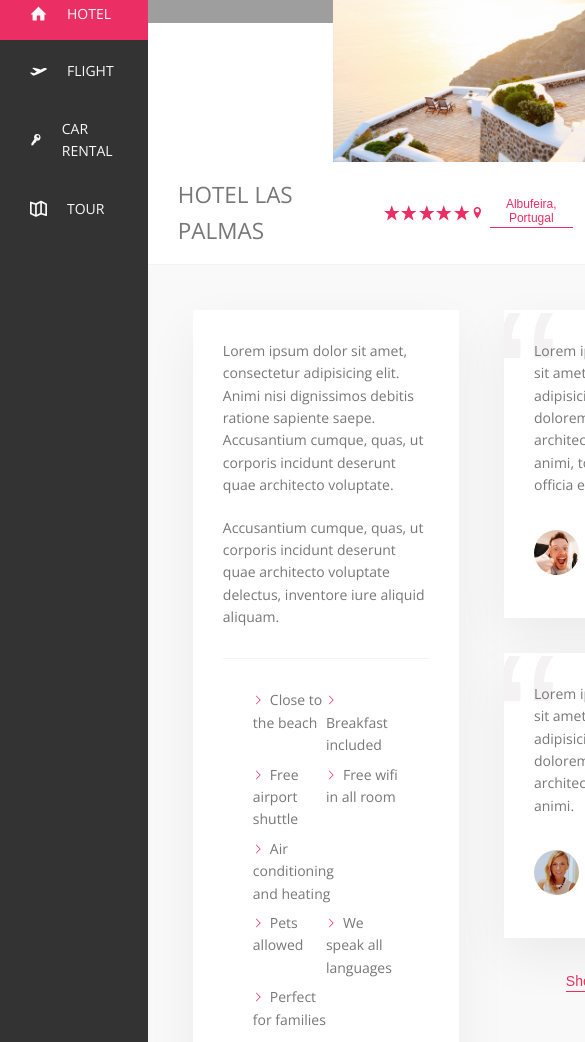
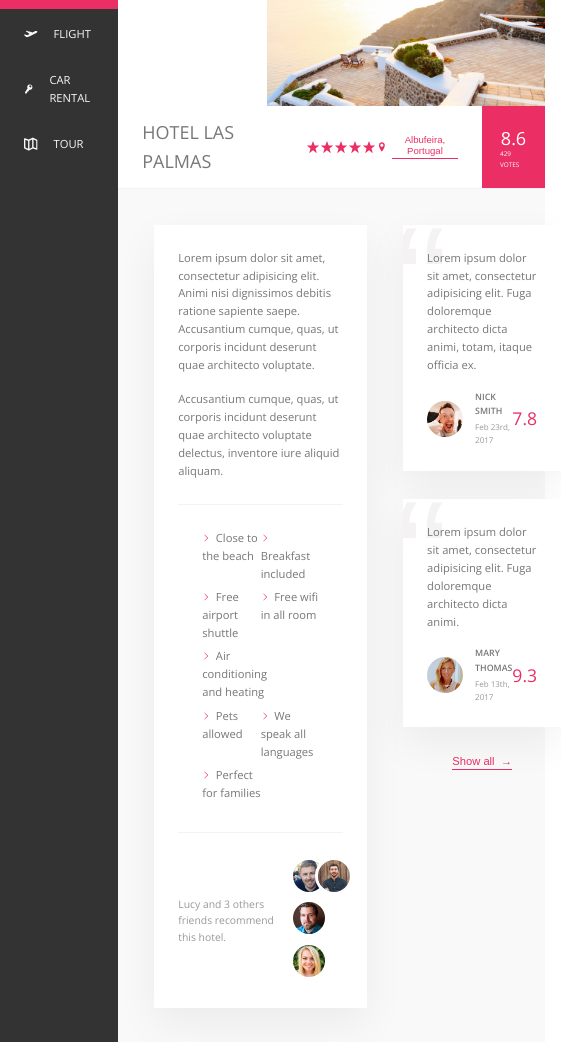
Before and after one commit to YudhaYuki/warna-holiday, a website: page index.html in a window 390 px wide. Shown: the part 117-1159 px from the top of the page, 585 px wide, since content can reach past the window. Drawn offline with nearby package versions, Linux system fonts and the light colour scheme; grey boxes are pictures that could not be loaded.

Commit message:
RESPONSIVE : Media query remove background and changing font-size when it reach <1100px

```diff
--- a/sass/_base.scss
+++ b/sass/_base.scss
@@ -23,6 +23,7 @@
 
 // We use SASS variable because media queries does not allow CSS variable
 $bp-largest: 75em; // 1200px : 16
+$bp-large: 68.75em;
 
 * {
     margin: 0;
@@ -38,6 +39,10 @@ $bp-largest: 75em; // 1200px : 16
 html {
     box-sizing: border-box;
     font-size: 62.5%; // 1rem = 10px, 10px/16px = 62.5%
+
+    @media only screen and (max-width: $bp-large) {
+        font-size: 50%;
+    }
 }
 
 body {
--- a/sass/_components.scss
+++ b/sass/_components.scss
@@ -400,7 +400,7 @@
         border: 3px solid #fff;
 
         &:not(:last-child) {
-            margin-right: -1.15rem;
+            margin-right: -2rem;
         }
 
     }
--- a/sass/_layout.scss
+++ b/sass/_layout.scss
@@ -8,6 +8,8 @@
 
     @media only screen and (max-width:$bp-largest) {
         margin: 0;
+        max-width: 100%;
+        width: 100%;
     }
 }
 
```
Also changed, not shown: css/style.css.
